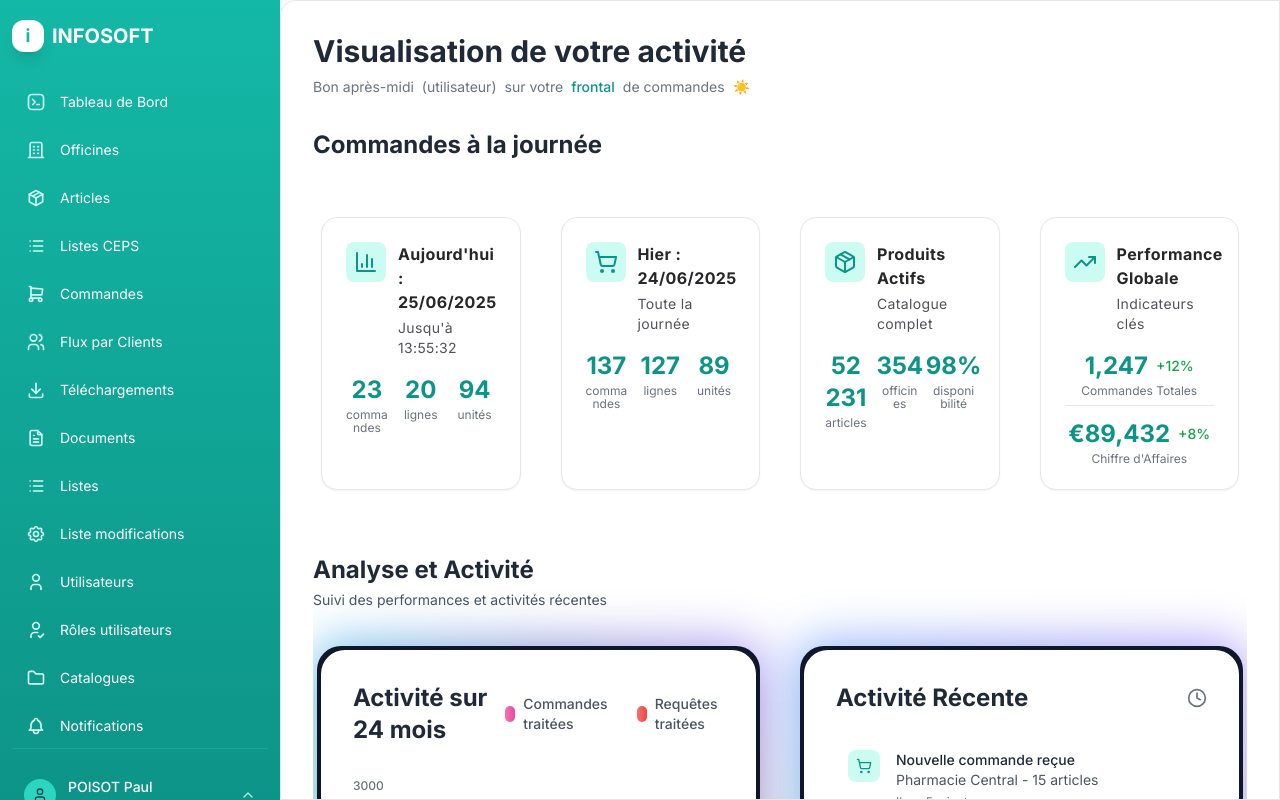
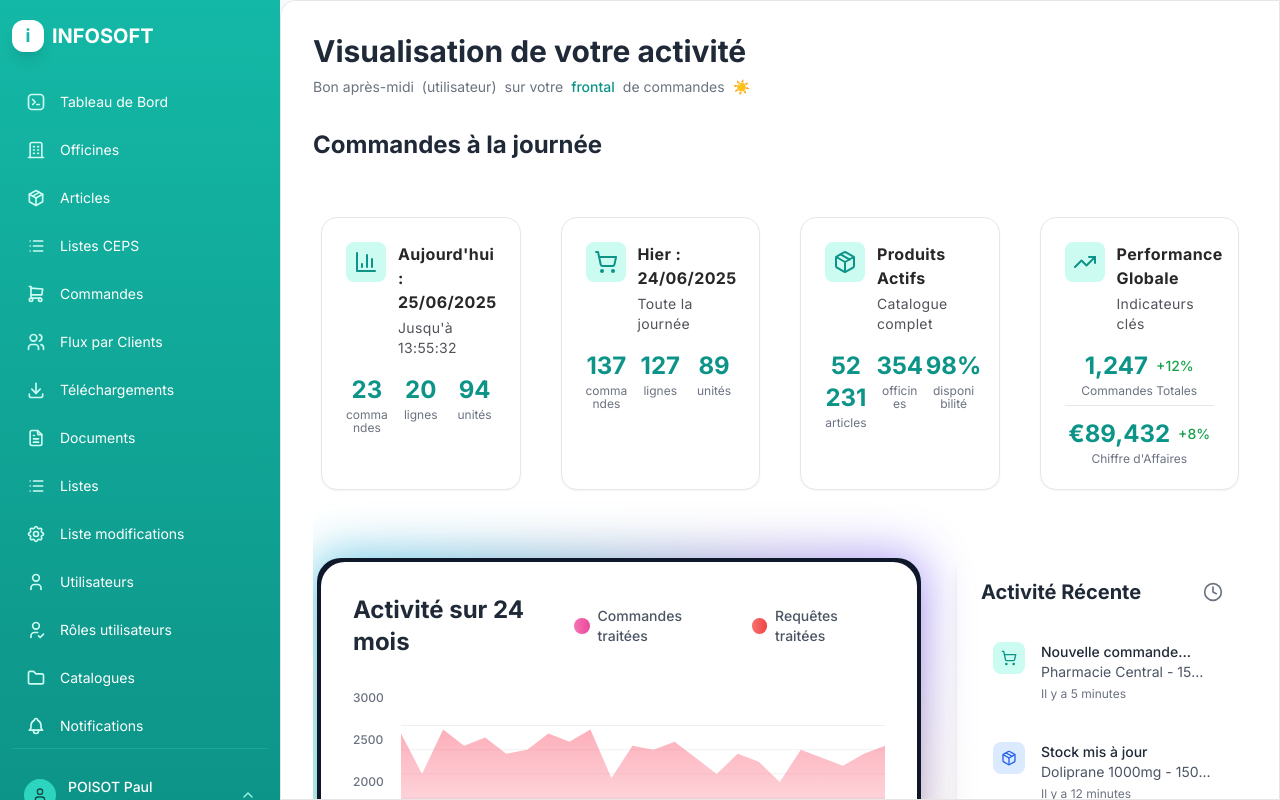
Before and after one commit to Roi-Crafteur/Frontal, a React (Vite) app: page / in a window 1280 px wide. Built offline with nearby package versions, Linux system fonts and the light colour scheme.

Commit message:
Updated App.tsx

```diff
--- a/src/App.tsx
+++ b/src/App.tsx
@@ -46,7 +46,7 @@ function App() {
         initial={{ opacity: 0 }}
         animate={{ opacity: 1 }}
         transition={{ duration: 0.5 }}
-        className="space-y-4 sm:space-y-6 lg:space-y-8 w-full max-w-full overflow-hidden pb-8"
+        className="space-y-4 sm:space-y-6 lg:space-y-8 w-full max-w-full overflow-hidden"
       >
         {/* Header */}
         <div className="mb-4 sm:mb-6 lg:mb-8">
@@ -76,25 +76,15 @@ function App() {
         {/* Stats Cards */}
         <StatsCards />
 
-        {/* Header pour la section graphique et activité */}
-        <div className="mb-4 sm:mb-6">
-          <h2 className="text-lg sm:text-xl lg:text-2xl font-bold text-gray-800 dark:text-white">
-            Analyse et Activité
-          </h2>
-          <p className="text-sm text-gray-600 dark:text-gray-300 mt-1">
-            Suivi des performances et activités récentes
-          </p>
-        </div>
-
-        {/* Main Content Grid - Même taille pour les deux colonnes */}
-        <div className="grid grid-cols-1 lg:grid-cols-2 gap-4 sm:gap-6 lg:gap-8 mb-8">
-          {/* Activity Chart */}
-          <div className="w-full">
+        {/* Main Content Grid */}
+        <div className="grid grid-cols-1 xl:grid-cols-3 gap-4 sm:gap-6 lg:gap-8">
+          {/* Activity Chart - Takes 2 columns on XL screens */}
+          <div className="xl:col-span-2">
             <ActivityChart />
           </div>
 
-          {/* Recent Activity */}
-          <div className="w-full">
+          {/* Recent Activity - Takes 1 column */}
+          <div className="xl:col-span-1">
             <RecentActivity />
           </div>
         </div>
--- a/src/components/dashboard/ActivityChart.tsx
+++ b/src/components/dashboard/ActivityChart.tsx
@@ -55,10 +55,10 @@ export default function ActivityChart() {
       initial={{ opacity: 0, y: 20 }}
       animate={{ opacity: 1, y: 0 }}
       transition={{ duration: 0.5, delay: 0.2 }}
-      className="w-full h-full"
+      className="w-full"
     >
-      <BackgroundGradient className="rounded-2xl sm:rounded-3xl p-1 h-full">
-        <div className="bg-white dark:bg-gray-900 rounded-2xl sm:rounded-3xl p-4 sm:p-6 lg:p-8 shadow-xl h-full flex flex-col">
+      <BackgroundGradient className="rounded-2xl sm:rounded-3xl p-1">
+        <div className="bg-white dark:bg-gray-900 rounded-2xl sm:rounded-3xl p-4 sm:p-6 lg:p-8 shadow-xl">
           <div className="flex flex-col sm:flex-row sm:items-center sm:justify-between mb-4 sm:mb-6 lg:mb-8 space-y-3 sm:space-y-0">
             <h3 className="text-lg sm:text-xl lg:text-2xl font-bold text-gray-800 dark:text-white">
               Activité sur 24 mois
@@ -79,7 +79,7 @@ export default function ActivityChart() {
             </div>
           </div>
 
-          <div className="relative flex-1">
+          <div className="relative">
             {/* Y-axis labels */}
             <div className="absolute left-0 top-0 h-full flex flex-col justify-between text-xs text-gray-500 dark:text-gray-400 pr-2 sm:pr-4 font-medium">
               <span>3000</span>
@@ -91,7 +91,7 @@ export default function ActivityChart() {
             </div>
 
             {/* Chart */}
-            <div className="ml-8 sm:ml-12 h-full">
+            <div className="ml-8 sm:ml-12">
               <motion.svg
                 viewBox="0 0 800 200"
                 className="w-full h-32 sm:h-40 lg:h-48"
--- a/src/components/dashboard/RecentActivity.tsx
+++ b/src/components/dashboard/RecentActivity.tsx
@@ -1,7 +1,6 @@
 import React from "react";
 import { motion } from "framer-motion";
 import { Clock, Package, ShoppingCart, User, AlertCircle } from "lucide-react";
-import { BackgroundGradient } from "../ui/aceternity/background-gradient";
 
 export default function RecentActivity() {
   const activities = [
@@ -40,44 +39,19 @@ export default function RecentActivity() {
       description: "Amoxicilline 500mg - 5 unités restantes",
       time: "Il y a 2 heures",
       color: "text-red-600 bg-red-100"
-    },
-    {
-      id: 5,
-      type: "order",
-      icon: ShoppingCart,
-      title: "Commande expédiée",
-      description: "Pharmacie du Marché - 8 articles",
-      time: "Il y a 3 heures",
-      color: "text-green-600 bg-green-100"
-    },
-    {
-      id: 6,
-      type: "product",
-      icon: Package,
-      title: "Nouveau produit ajouté",
-      description: "Aspirine 500mg - Référence active",
-      time: "Il y a 4 heures",
-      color: "text-indigo-600 bg-indigo-100"
     }
   ];
 
   return (
-    <motion.div
-      initial={{ opacity: 0, y: 20 }}
-      animate={{ opacity: 1, y: 0 }}
-      transition={{ duration: 0.5, delay: 0.3 }}
-      className="w-full h-full"
-    >
-      <BackgroundGradient className="rounded-2xl sm:rounded-3xl p-1 h-full">
-        <div className="bg-white dark:bg-gray-800 rounded-2xl sm:rounded-3xl p-4 sm:p-6 lg:p-8 h-full flex flex-col">
+    <div className="bg-white dark:bg-gray-800 rounded-xl sm:rounded-2xl p-4 sm:p-6 shadow-lg h-fit">
       <div className="flex items-center justify-between mb-4 sm:mb-6">
-            <h3 className="text-lg sm:text-xl lg:text-2xl font-bold text-gray-800 dark:text-white">
+        <h3 className="text-lg sm:text-xl font-bold text-gray-800 dark:text-white">
           Activité Récente
         </h3>
         <Clock className="w-4 h-4 sm:w-5 sm:h-5 text-gray-500" />
       </div>
 
-          <div className="space-y-3 sm:space-y-4 flex-1 overflow-y-auto">
+      <div className="space-y-3 sm:space-y-4">
         {activities.map((activity, index) => (
           <motion.div
             key={activity.id}
@@ -107,12 +81,10 @@ export default function RecentActivity() {
       <motion.button
         whileHover={{ scale: 1.02 }}
         whileTap={{ scale: 0.98 }}
-            className="w-full mt-3 sm:mt-4 py-2 text-xs sm:text-sm text-teal-600 hover:text-teal-700 font-medium transition-colors border-t border-gray-200 dark:border-gray-700 pt-3 sm:pt-4"
+        className="w-full mt-3 sm:mt-4 py-2 text-xs sm:text-sm text-teal-600 hover:text-teal-700 font-medium transition-colors"
       >
         Voir toute l'activité
       </motion.button>
     </div>
-      </BackgroundGradient>
-    </motion.div>
   );
 }
```
Lines whose indentation alone changed are shown as unchanged.
